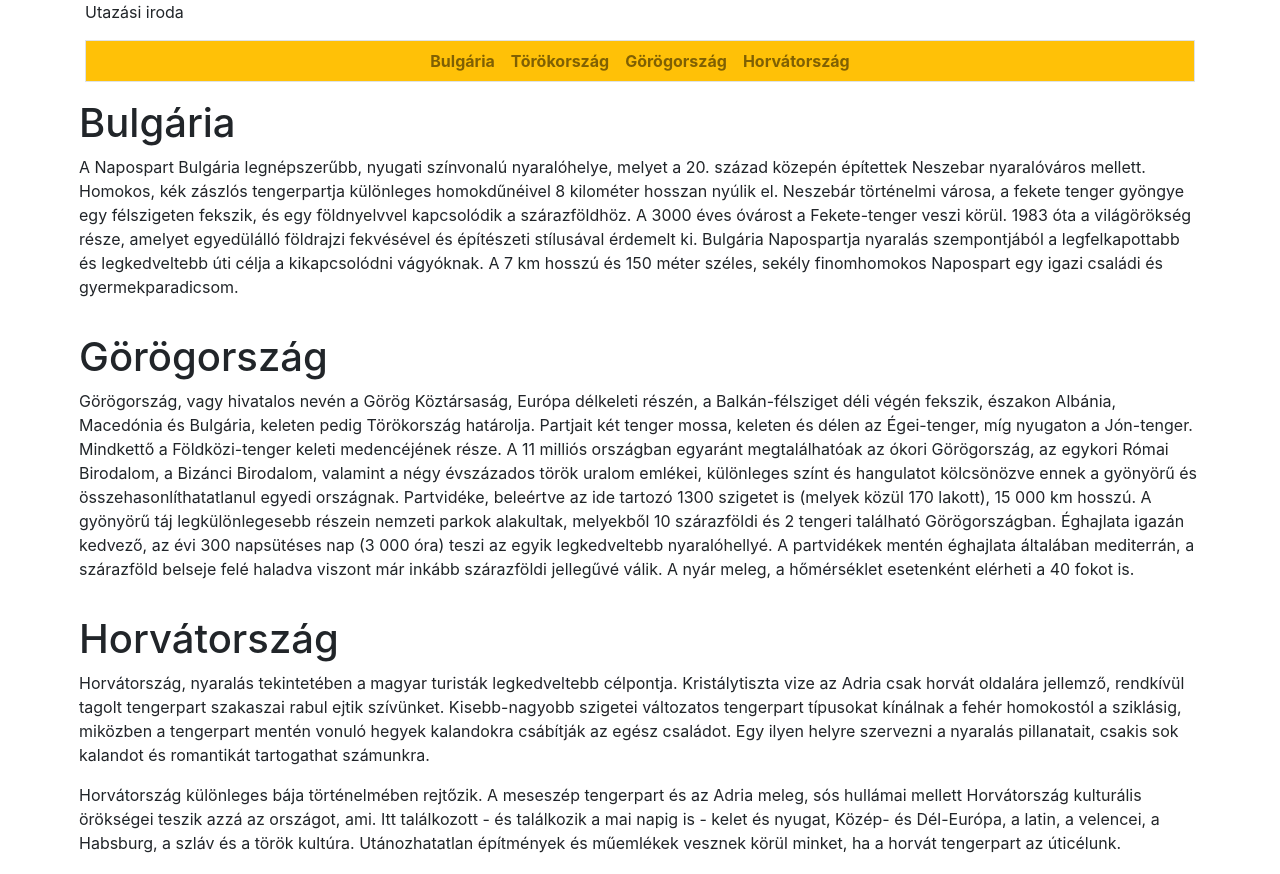
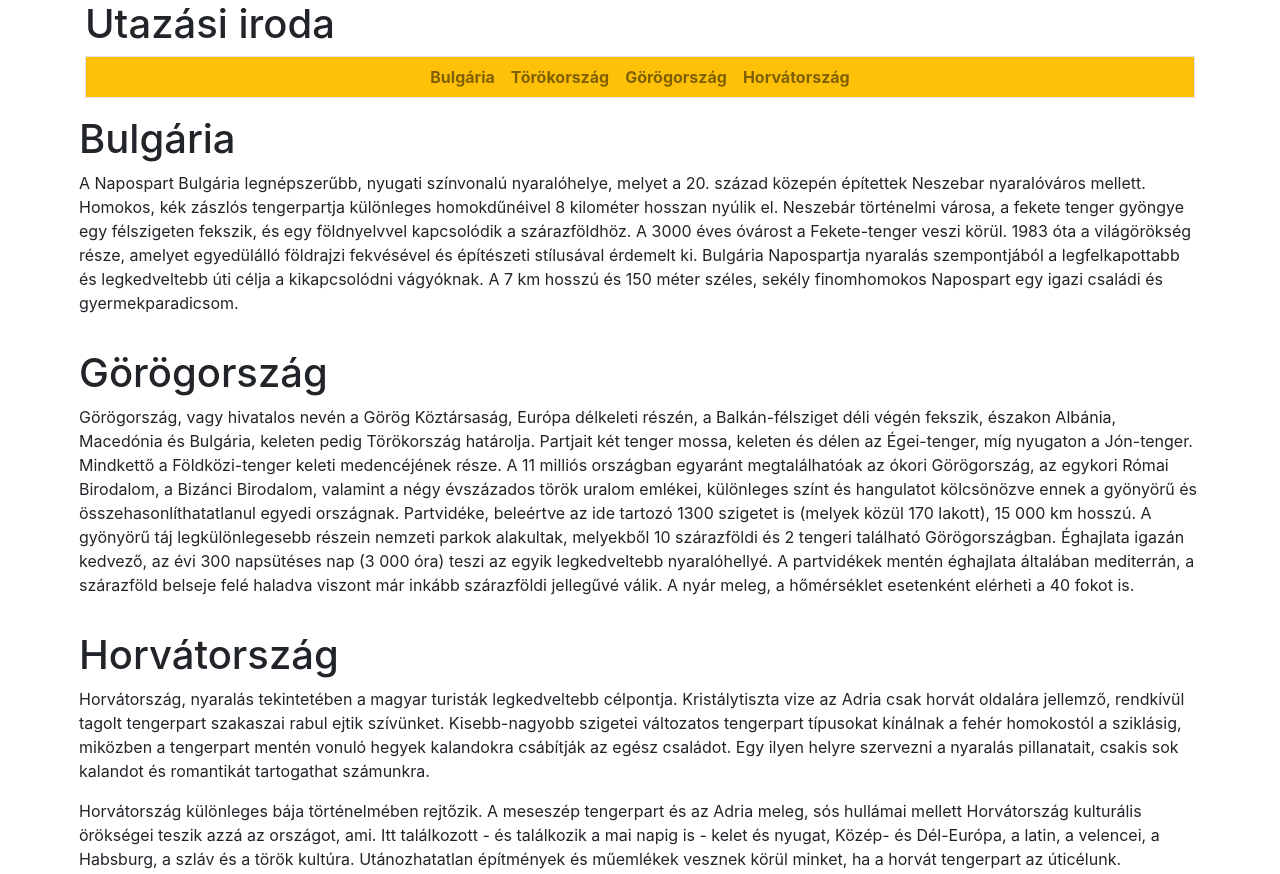
Before and after one commit to tothzoltan8/z9j_utazas, a plain HTML site: page index.html in a window 1280 px wide. Shown: the top 874 px of the page. Drawn offline with Linux system fonts and the light colour scheme.

Commit message:
A weboldal karakterkódolása utf-8, nyelve magyar, a böngésző címsorában megjelenő cím „Utazás”legyen

```diff
--- a/index.html
+++ b/index.html
@@ -2,17 +2,22 @@
 <html>
 
 <head>
+    <meta charset="UTF-8">
     <meta name="viewport" content="width=device-width, initial-scale=1.0">
     <link rel="stylesheet" href="Bootstrap/bootstrap.min.css">
     <script src="Bootstrap/jquery.min.js"></script>
     <script src="Bootstrap/popper.min.js"></script>
     <script src="Bootstrap/bootstrap.min.js"></script>
     <meta http-equiv="X-UA-Compatible" content="ie=edge">
+    <title>Utazás</title>
+    <link href="style.css">
+    <link href="kalkulal.js">
+
 </head>
 
 <body>
     <header class="container">
-        <p>Utazási iroda</p>
+        <h1>Utazási iroda</h1>
     </header>
 
     <div class="container">
--- a/style.css
+++ b/style.css
@@ -13,6 +13,9 @@ header h1 {
   text-shadow: 5px 0 5px #000;
   -moz-text-shadow: 5px 0 5px #000;
   -webkit-text-shadow: 5px 0 5px #000;
+  color: white;
+  text-align: center;
+
 }
 
 .nav-link {
```
Also changed, not shown: valami.html (added, +12 -0 lines).
